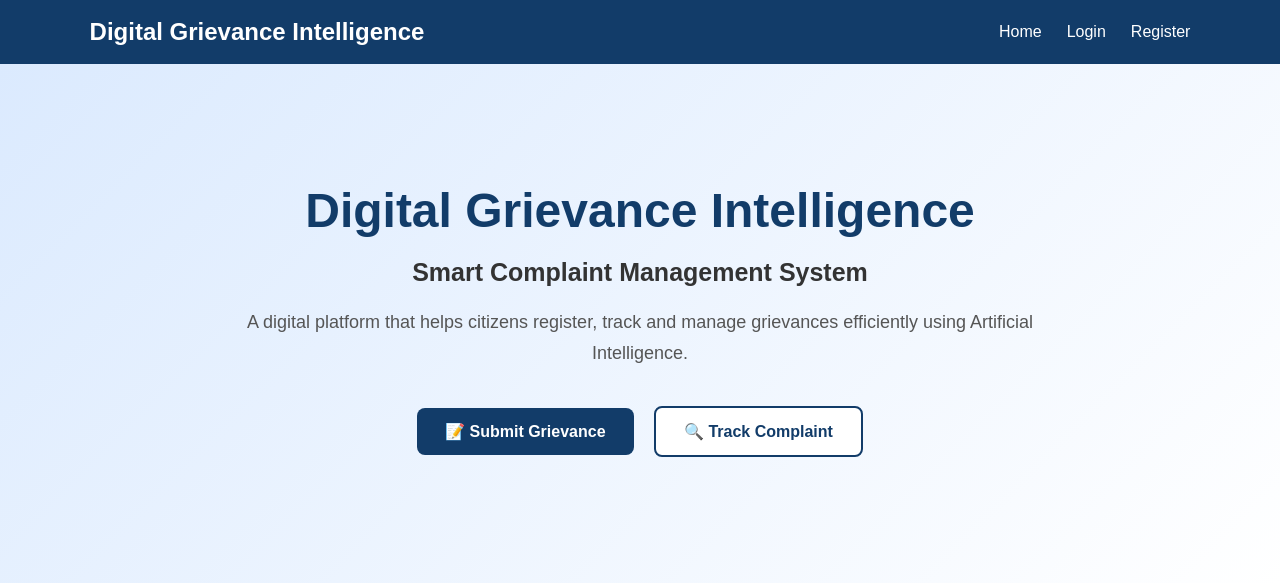
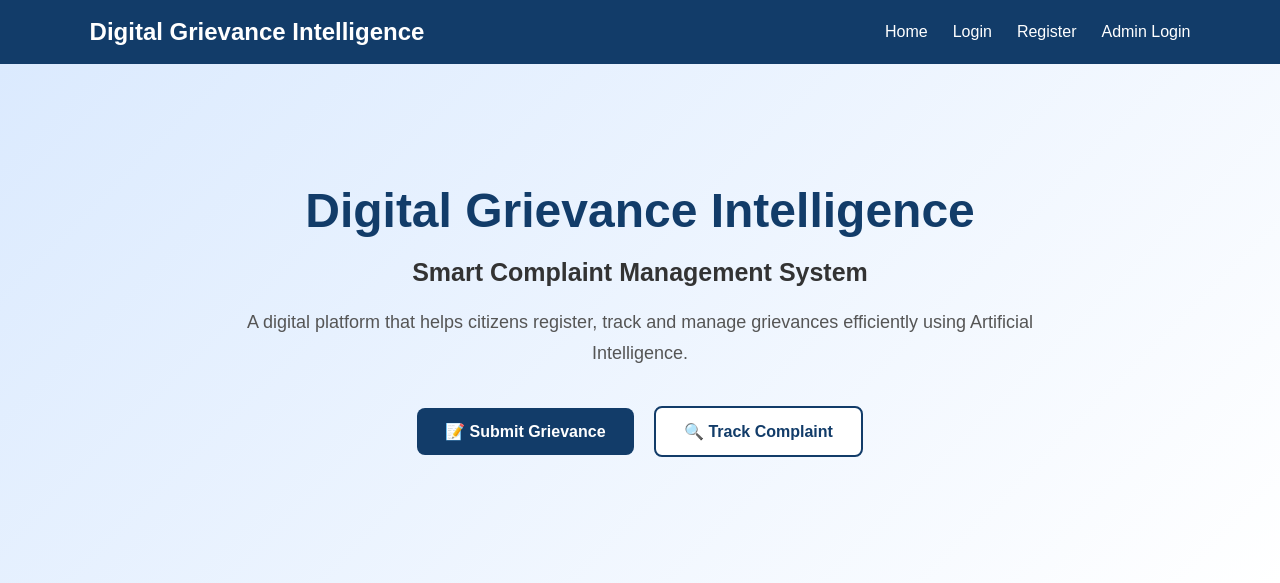
Before and after one commit to dastagiridineshreddy/DigitalGrievance, a Flask app: page / in a window 1280 px wide. Shown: the top 583 px of the page. Run offline with Flask 3, Linux system fonts and the light colour scheme.

Commit message:
Add admin login link

```diff
--- a/templates/index.html
+++ b/templates/index.html
@@ -258,6 +258,13 @@
                 </a>
             </li>
 
+            <!-- ADMIN LOGIN -->
+            <li>
+                <a href="{{ url_for('admin_login') }}">
+                    Admin Login
+                </a>
+            </li>
+
         </ul>
 
     </nav>
```
